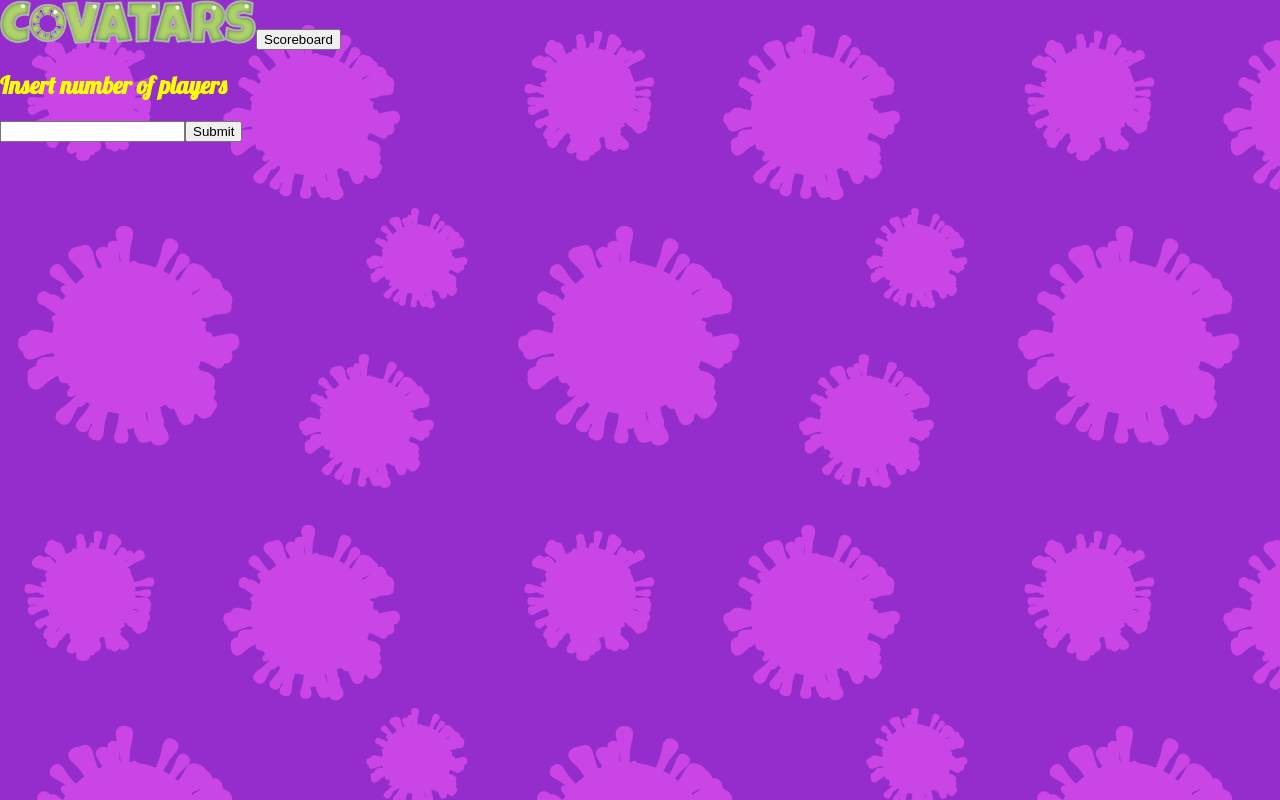
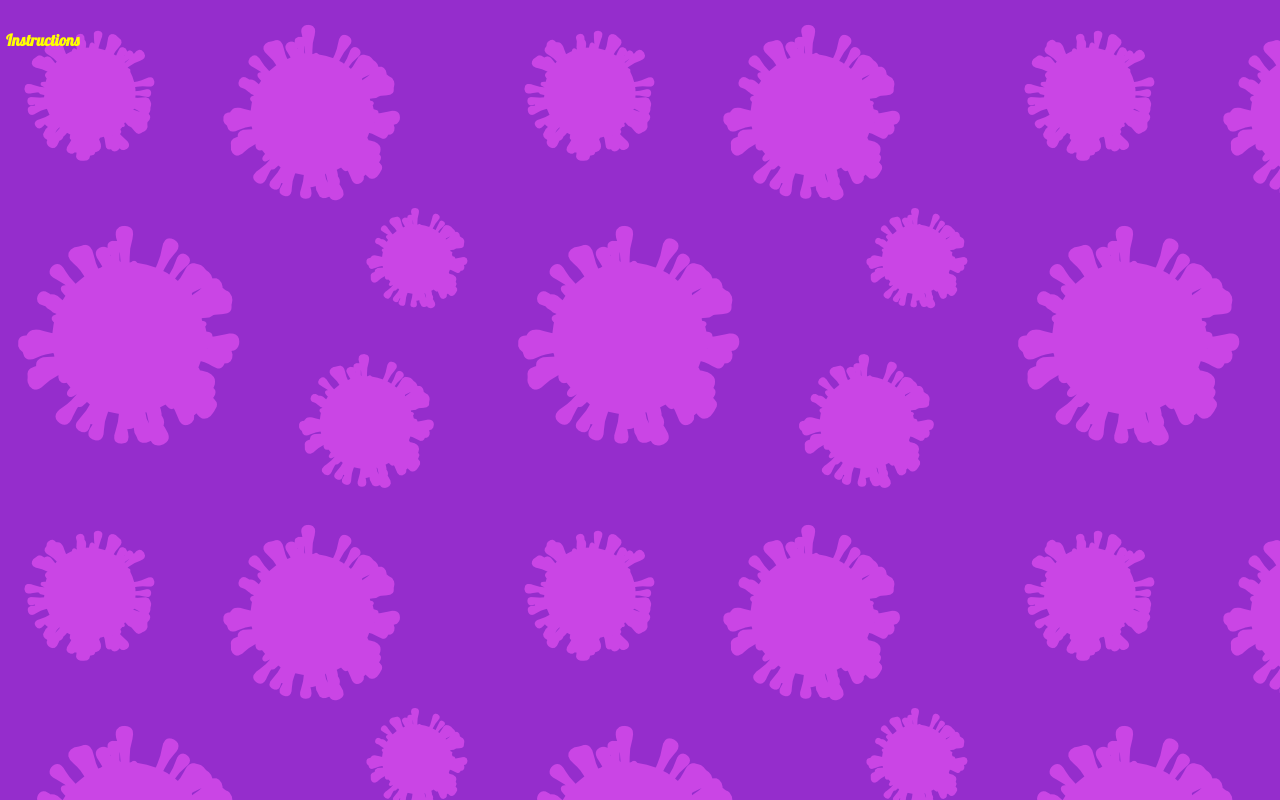
Before and after one commit to MagoroGraphics/covatars-remastered, a React (Create React App) app: page / in a window 1280 px wide. Built offline with nearby package versions, Linux system fonts and the light colour scheme; the HTML template or start-up script is replaced by a standard one.

Commit message:
Create simple instructions button

```diff
--- a/src/containers/MainContainer.tsx
+++ b/src/containers/MainContainer.tsx
@@ -3,22 +3,40 @@ import Modal from "../components/Modal";
 import PlayerCreation from "../components/PlayerCreation";
 import Game from "./Game";
 import Instructions from "../components/Instructions";
+import styled from "styled-components";
+
+const InstructionsButtonStyled = styled.button`
+  color: yellow;
+  height: 10vh;
+  width: auto;
+  cursor: pointer;
+  background-color:rgba(0,0,0,0);
+  border:none;
+  font-weight: bold;
+  font-size:2vh;
+  font-family: 'Lobster';
+`;
 
 const MainContainer = () => {
   const [isGameStarted, setIsGameStarted] = useState(false);
   const [isModalOpen, setIsModalOpen] = useState(false);
 
-  const toggleModal = () => {
+  const toggleInstructionsModal = () => {
     setIsModalOpen(!isModalOpen);
   };
 
   return (
     <>
-      {isModalOpen && <Modal isOpen={isModalOpen} onClose={toggleModal}>
-        <Instructions />
-      </Modal>}
-      {!isGameStarted && <PlayerCreation setIsGameStarted={setIsGameStarted} />}
-      {isGameStarted && <Game />}
+      <section>
+        <InstructionsButtonStyled onClick={toggleInstructionsModal}>Instructions</InstructionsButtonStyled>
+      </section>
+      {isModalOpen && (
+        <Modal isOpen={isModalOpen} onClose={toggleInstructionsModal}>
+          <Instructions />
+        </Modal>
+      )}
+      {/* {!isGameStarted && <PlayerCreation setIsGameStarted={setIsGameStarted} />}
+      {isGameStarted && <Game />} */}
     </>
   );
 };
```
